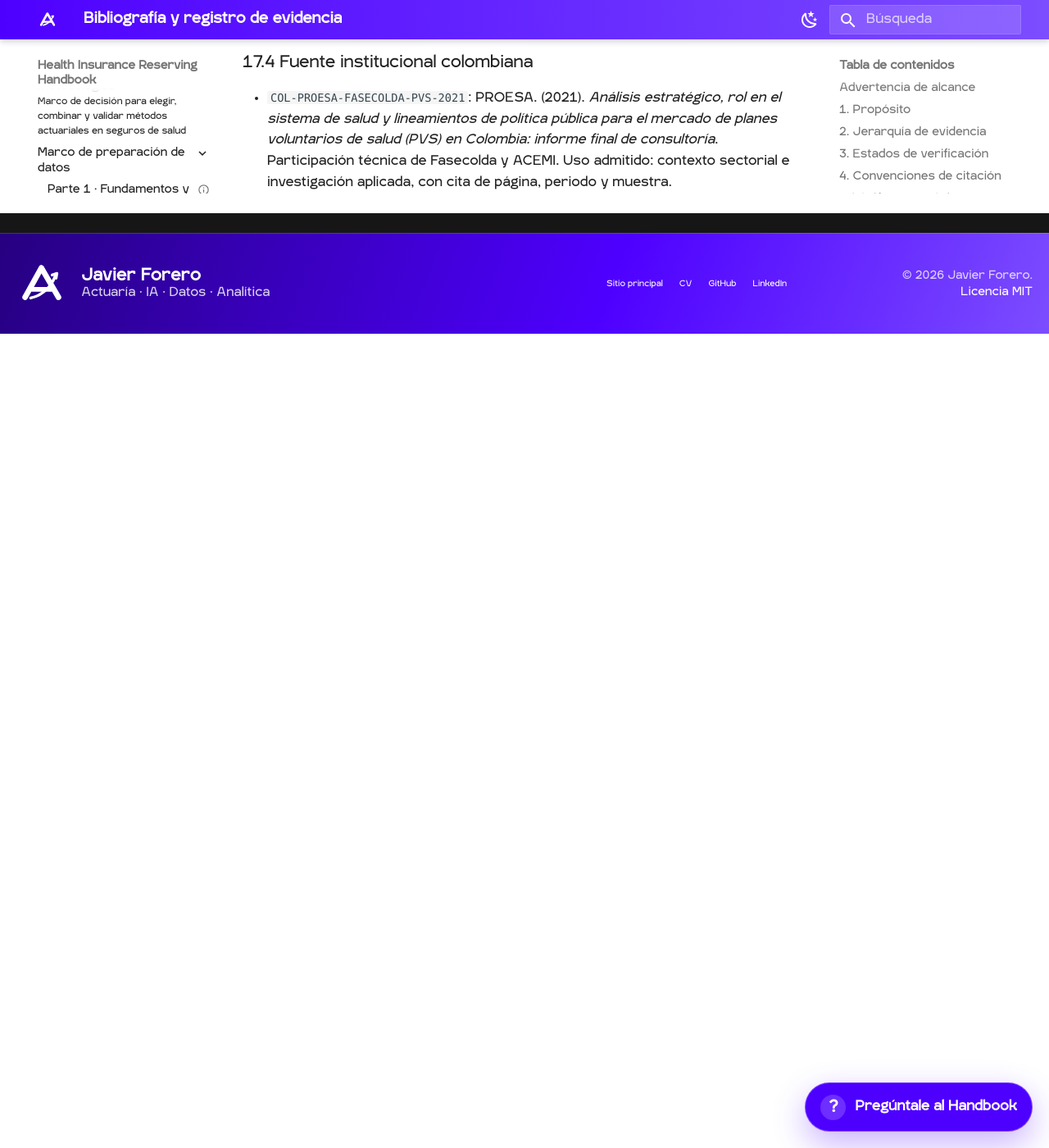
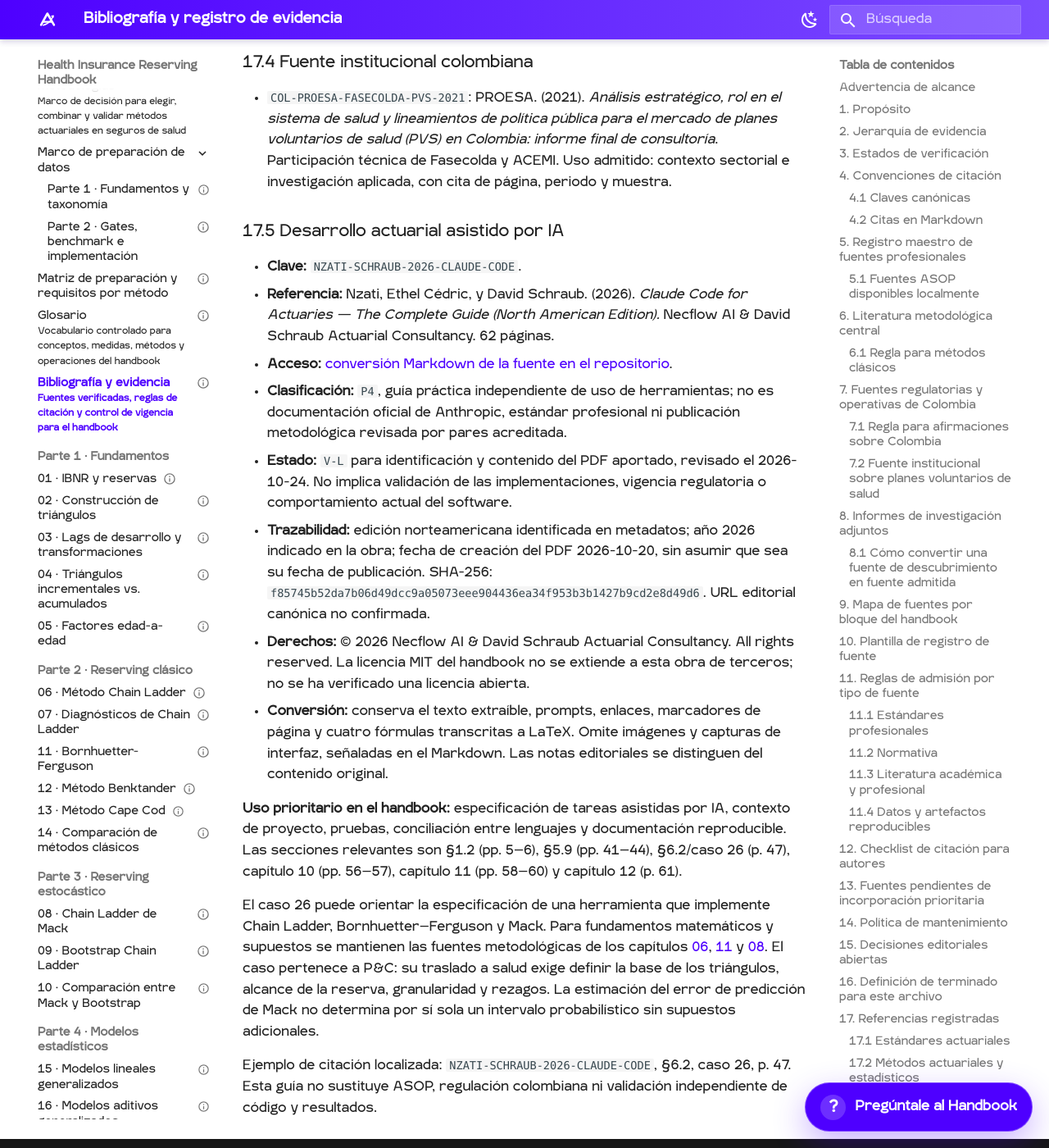
Before and after one commit to jaforero/health-insurance-reserving-handbook, an MkDocs documentation site: the page built from docs/bibliography.md, in a window 1280 px wide and 1400 px high, scrolled down 23287 px. Shown: the whole window at 82% size. Built offline with MkDocs 1.6.1 and Material for MkDocs 9.7.7, drawn with Linux system fonts in a browser that asks for light colours.

Commit message:
docs: register Nzati and Schraub source with scope and provenance

```diff
--- a/docs/bibliography.md
+++ b/docs/bibliography.md
@@ -6,7 +6,7 @@ version: 1.0
 chapter: Bibliography
 part: Repository Governance
 status: Draft
-last_updated: 2026-07-14
+last_updated: 2026-10-24
 language: es
 jurisdiction: General con aplicaciones a Colombia
 tags:
@@ -498,3 +498,20 @@ Puede pasar a `Validated` cuando:
 ### 17.4 Fuente institucional colombiana
 
 - `COL-PROESA-FASECOLDA-PVS-2021`: PROESA. (2021). *Análisis estratégico, rol en el sistema de salud y lineamientos de política pública para el mercado de planes voluntarios de salud (PVS) en Colombia: informe final de consultoría*. Participación técnica de Fasecolda y ACEMI. Uso admitido: contexto sectorial e investigación aplicada, con cita de página, periodo y muestra.
+
+### 17.5 Desarrollo actuarial asistido por IA
+
+- **Clave:** `NZATI-SCHRAUB-2026-CLAUDE-CODE`.
+- **Referencia:** Nzati, Ethel Cédric, y David Schraub. (2026). *Claude Code for Actuaries — The Complete Guide (North American Edition).* Necflow AI & David Schraub Actuarial Consultancy. 62 páginas.
+- **Acceso:** [conversión Markdown de la fuente en el repositorio](https://github.com/jaforero/health-insurance-reserving-handbook/blob/main/bibliography/claude-code-for-actuaries-complete-guide.md).
+- **Clasificación:** `P4`, guía práctica independiente de uso de herramientas; no es documentación oficial de Anthropic, estándar profesional ni publicación metodológica revisada por pares acreditada.
+- **Estado:** `V-L` para identificación y contenido del PDF aportado, revisado el 2026-10-24. No implica validación de las implementaciones, vigencia regulatoria o comportamiento actual del software.
+- **Trazabilidad:** edición norteamericana identificada en metadatos; año 2026 indicado en la obra; fecha de creación del PDF 2026-10-20, sin asumir que sea su fecha de publicación. SHA-256: `f85745b52da7b06d49dcc9a05073eee904436ea34f953b3b1427b9cd2e8d49d6`. URL editorial canónica no confirmada.
+- **Derechos:** © 2026 Necflow AI & David Schraub Actuarial Consultancy. All rights reserved. La licencia MIT del handbook no se extiende a esta obra de terceros; no se ha verificado una licencia abierta.
+- **Conversión:** conserva el texto extraíble, prompts, enlaces, marcadores de página y cuatro fórmulas transcritas a LaTeX. Omite imágenes y capturas de interfaz, señaladas en el Markdown. Las notas editoriales se distinguen del contenido original.
+
+**Uso prioritario en el handbook:** especificación de tareas asistidas por IA, contexto de proyecto, pruebas, conciliación entre lenguajes y documentación reproducible. Las secciones relevantes son §1.2 (pp. 5–6), §5.9 (pp. 41–44), §6.2/caso 26 (p. 47), capítulo 10 (pp. 56–57), capítulo 11 (pp. 58–60) y capítulo 12 (p. 61).
+
+El caso 26 puede orientar la especificación de una herramienta que implemente Chain Ladder, Bornhuetter–Ferguson y Mack. Para fundamentos matemáticos y supuestos se mantienen las fuentes metodológicas de los capítulos [06](part-02-classical-reserving/06-chain-ladder-method.md), [11](part-02-classical-reserving/11-bornhuetter-ferguson.md) y [08](part-03-stochastic-reserving/08-mack-chain-ladder.md). El caso pertenece a P&C: su traslado a salud exige definir la base de los triángulos, alcance de la reserva, granularidad y rezagos. La estimación del error de predicción de Mack no determina por sí sola un intervalo probabilístico sin supuestos adicionales.
+
+Ejemplo de citación localizada: `NZATI-SCHRAUB-2026-CLAUDE-CODE`, §6.2, caso 26, p. 47. Esta guía no sustituye ASOP, regulación colombiana ni validación independiente de código y resultados.
```
